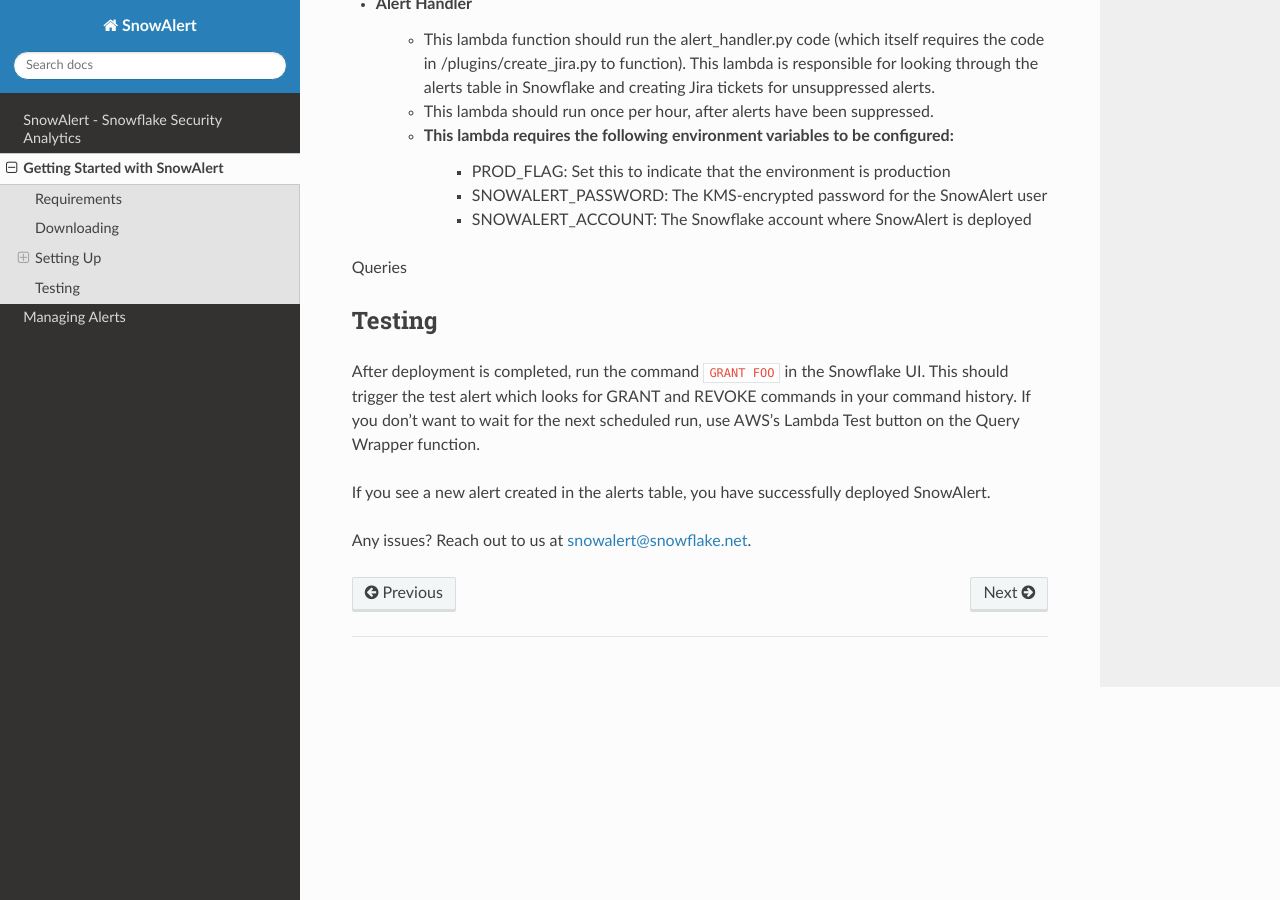
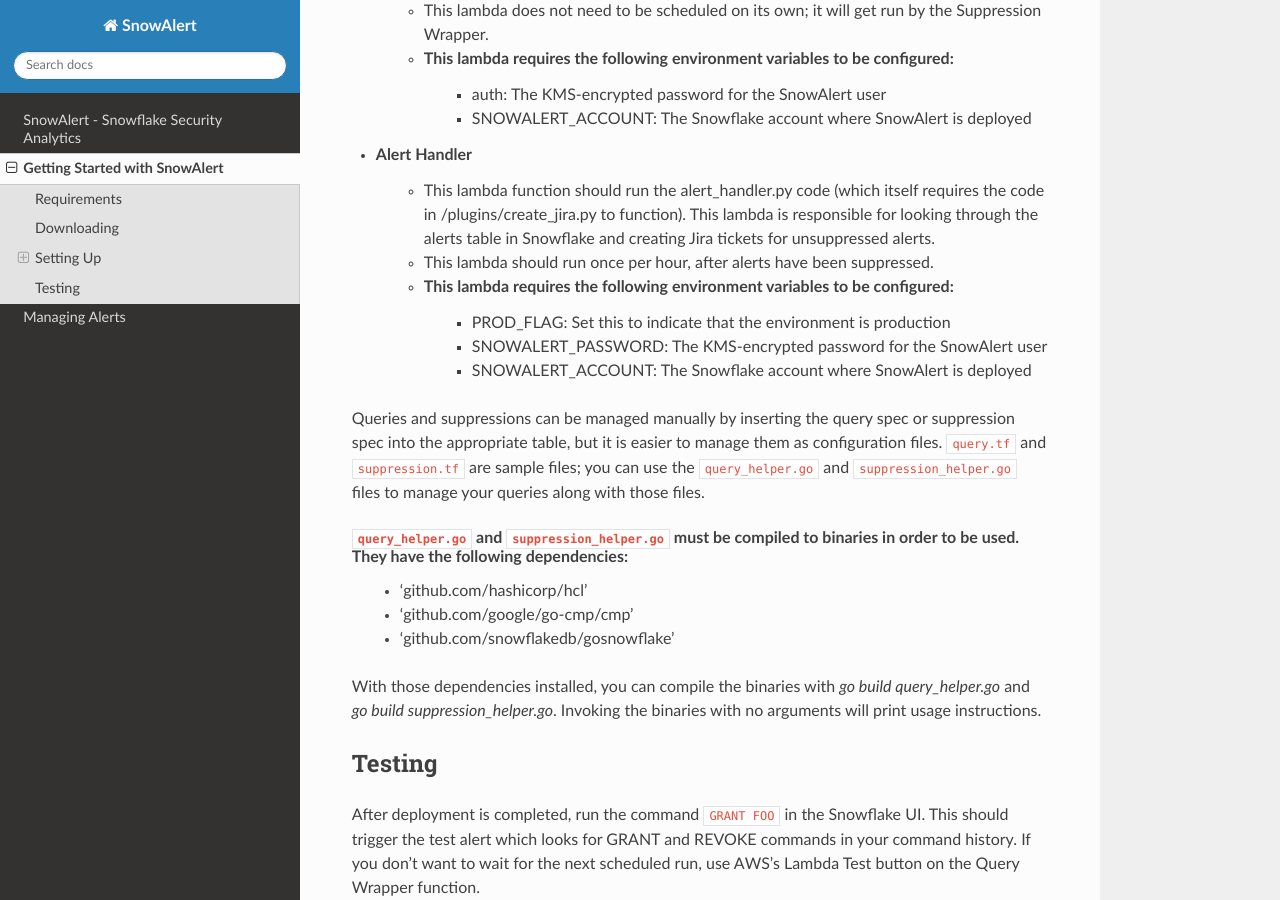
Before and after one commit to snowflakedb/SnowAlert, a Sphinx documentation site: the page built from docs/getting_started.rst, in a window 1280 px wide and 900 px high, scrolled down 3240 px. Built offline with Sphinx 7.4.7 and the Read the Docs theme 2.0.0, drawn with Linux system fonts in a browser that asks for light colours; some of the changed text lies outside the part shown.

```diff
--- a/docs/getting_started.rst
+++ b/docs/getting_started.rst
@@ -72,7 +72,16 @@ You'll need to replace the placeholders with an appropriate user, database, and
     grant all privileges on table alerts to role snowalert_role;
 
     -- create table for queries
-    create table
+    create table snowalert_queries (
+        query_spec variant
+    );
+    grant all privileges on table snowalert_queries to role snowalert_role;
+
+    --create table for suppressions
+    create table suppression_queries (
+        suppression_spec variant
+    );
+    grant all privileges on table suppression_queries to role snowalert_role;
 
 
 2. Prepare authentication key
@@ -136,7 +145,14 @@ SnowAlert used five lambda functions for basic functionality.
         * SNOWALERT_PASSWORD: The KMS-encrypted password for the SnowAlert user
         * SNOWALERT_ACCOUNT: The Snowflake account where SnowAlert is deployed
 
-Queries
+Queries and suppressions can be managed manually by inserting the query spec or suppression spec into the appropriate table, but it is easier to manage them as configuration files. ``query.tf`` and ``suppression.tf`` are sample files; you can use the ``query_helper.go`` and ``suppression_helper.go`` files to manage your queries along with those files.
+
+``query_helper.go`` and ``suppression_helper.go`` must be compiled to binaries in order to be used. They have the following dependencies:
+    * 'github.com/hashicorp/hcl'
+    * 'github.com/google/go-cmp/cmp'
+    * 'github.com/snowflakedb/gosnowflake'
+
+With those dependencies installed, you can compile the binaries with `go build query_helper.go` and `go build suppression_helper.go`. Invoking the binaries with no arguments will print usage instructions.
 
 
 Testing
```
Also changed, not shown: docs/alerts.rst (+7 -2 lines).
